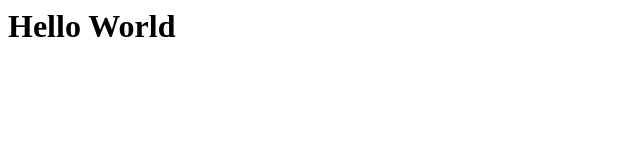
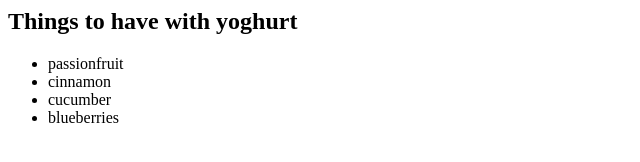
Before and after one commit to sanamb93/code-first-intuit, a plain HTML site: page index.html in a window 1280 px wide. Shown: the whole page, without its empty margins (0-640 px from the left). Drawn offline with Linux system fonts and the light colour scheme.

Commit message:
added things to mix with yoghurt
added a list of items and removed the h1

```diff
--- a/index.html
+++ b/index.html
@@ -1 +1,7 @@
-<h1>Hello World</h1>
+<h2> Things to have with yoghurt</h2>
+<ul>
+  <li>passionfruit</li>
+  <li>cinnamon</li>
+  <li>cucumber</li>
+  <li>blueberries</li>
+</ul>
```
